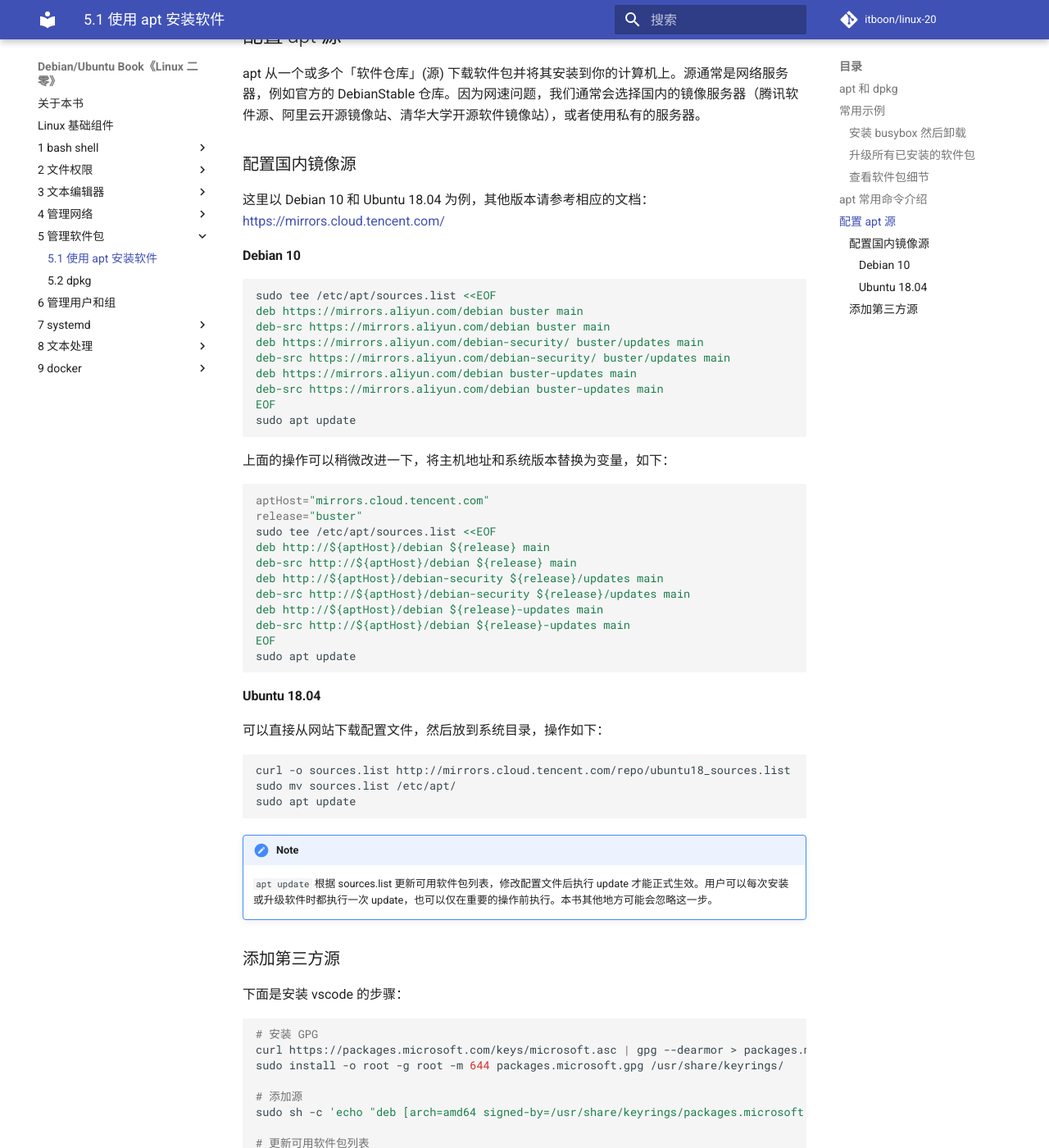
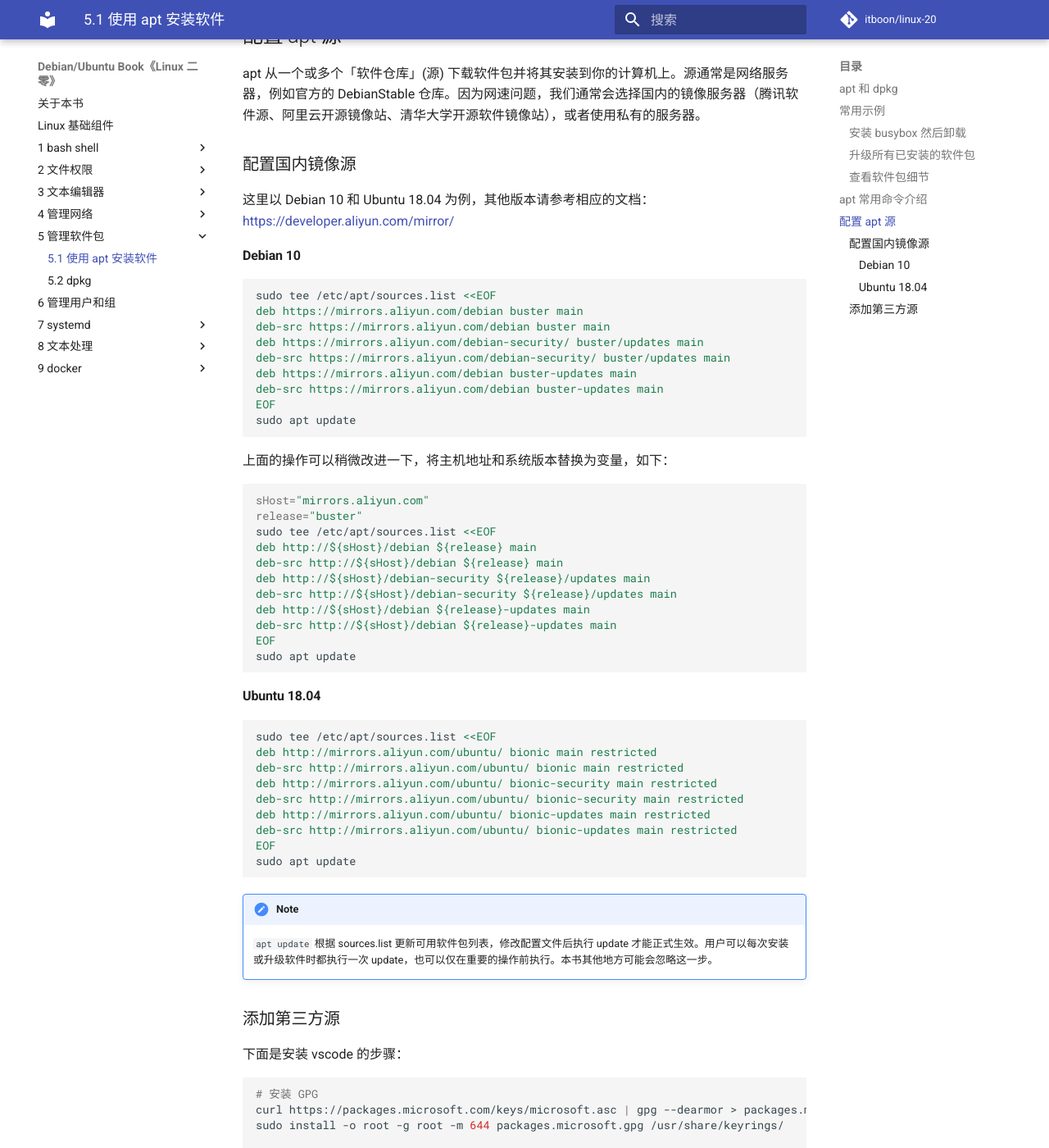
Before and after one commit to itboon/linux-20, an MkDocs documentation site: the page built from docs/package-management/apt.md, in a window 1280 px wide and 1400 px high, scrolled down 1495 px. Shown: the whole window at 82% size. Built offline with MkDocs 1.6.1 and Material for MkDocs 9.7.7, drawn with Linux system fonts in a browser that asks for light colours; comment, search, counter and statistics services are not loaded.

Commit message:
update apt.md

````diff
--- a/docs/package-management/apt.md
+++ b/docs/package-management/apt.md
@@ -53,7 +53,7 @@
 
 ### 配置国内镜像源
 
-这里以 Debian 10 和 Ubuntu 18.04 为例，其他版本请参考相应的文档：<https://mirrors.cloud.tencent.com/>
+这里以 Debian 10 和 Ubuntu 18.04 为例，其他版本请参考相应的文档：<https://developer.aliyun.com/mirror/>
 
 #### Debian 10
 
@@ -72,26 +72,30 @@
 上面的操作可以稍微改进一下，将主机地址和系统版本替换为变量，如下：
 
 ``` shell
-aptHost="mirrors.cloud.tencent.com"
+sHost="mirrors.aliyun.com"
 release="buster"
 sudo tee /etc/apt/sources.list <<EOF
-deb http://${aptHost}/debian ${release} main
-deb-src http://${aptHost}/debian ${release} main
-deb http://${aptHost}/debian-security ${release}/updates main
-deb-src http://${aptHost}/debian-security ${release}/updates main
-deb http://${aptHost}/debian ${release}-updates main
-deb-src http://${aptHost}/debian ${release}-updates main
+deb http://${sHost}/debian ${release} main
+deb-src http://${sHost}/debian ${release} main
+deb http://${sHost}/debian-security ${release}/updates main
+deb-src http://${sHost}/debian-security ${release}/updates main
+deb http://${sHost}/debian ${release}-updates main
+deb-src http://${sHost}/debian ${release}-updates main
 EOF
 sudo apt update
 ```
 
 #### Ubuntu 18.04
 
-可以直接从网站下载配置文件，然后放到系统目录，操作如下：
-
-```
-curl -o sources.list http://mirrors.cloud.tencent.com/repo/ubuntu18_sources.list
-sudo mv sources.list /etc/apt/
+``` shell
+sudo tee /etc/apt/sources.list <<EOF
+deb http://mirrors.aliyun.com/ubuntu/ bionic main restricted
+deb-src http://mirrors.aliyun.com/ubuntu/ bionic main restricted
+deb http://mirrors.aliyun.com/ubuntu/ bionic-security main restricted
+deb-src http://mirrors.aliyun.com/ubuntu/ bionic-security main restricted
+deb http://mirrors.aliyun.com/ubuntu/ bionic-updates main restricted
+deb-src http://mirrors.aliyun.com/ubuntu/ bionic-updates main restricted
+EOF
 sudo apt update
 ```
 
````
